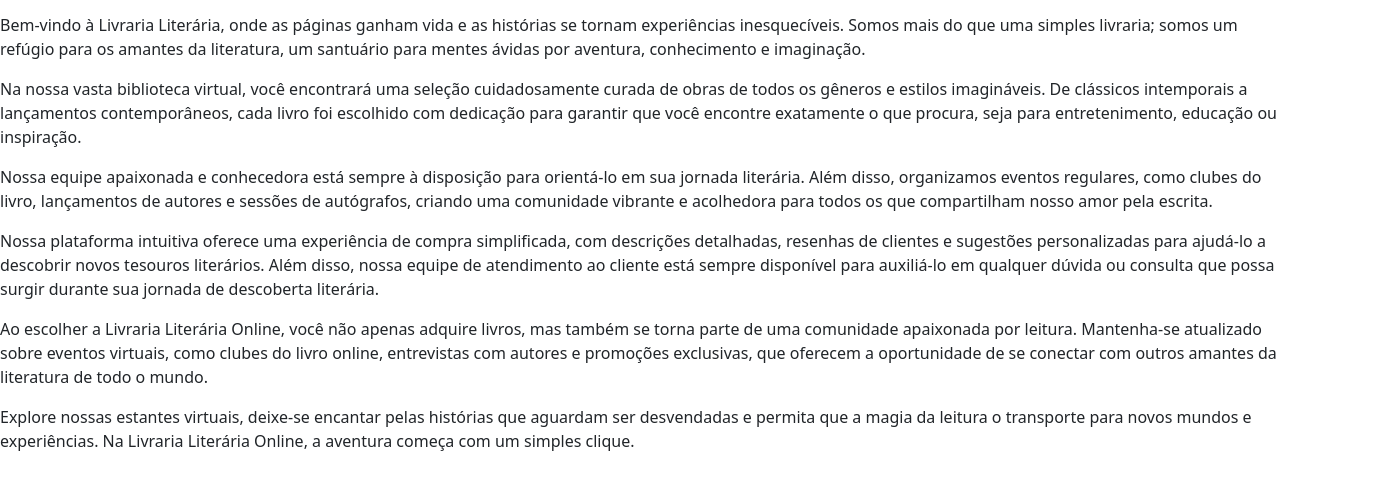
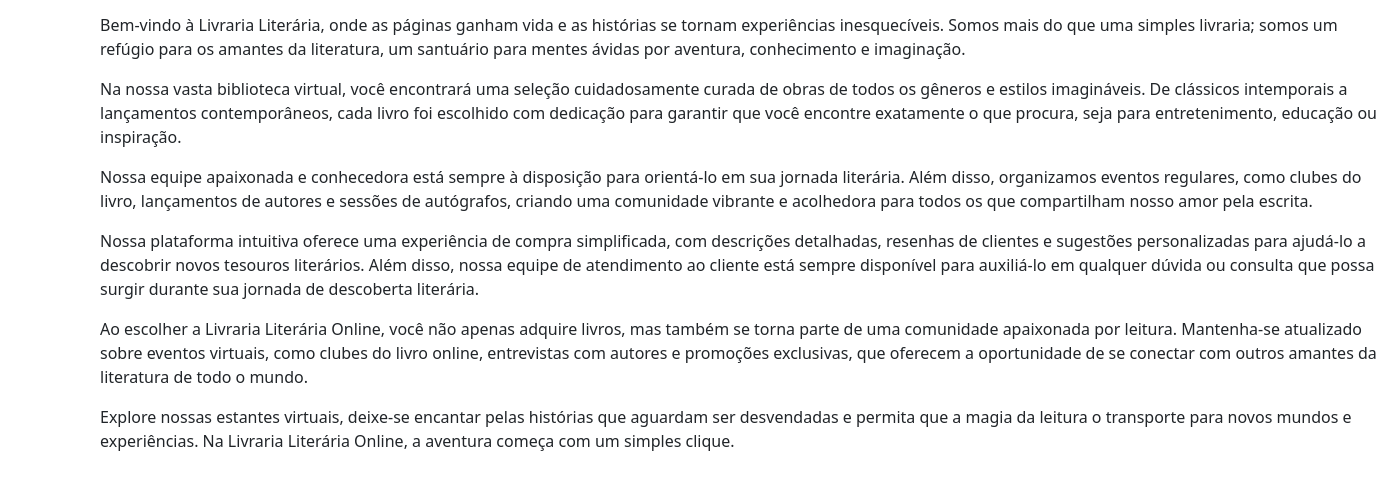
Before and after one commit to CamilyCSantos/Site, a plain HTML site: page sobre.html in a window 1280 px wide. Shown: the part 161-650 px from the top of the page, 1380 px wide, since content can reach past the window. Drawn offline with nearby package versions, Linux system fonts and the light colour scheme.

Commit message:
alterações nas telas sobre e login

```diff
--- a/sobre.html
+++ b/sobre.html
@@ -19,25 +19,26 @@
             <p class="pt-4 text fs-2" style= "margin-left: 100px">Sobre nós</p>
         </div>
         <div>
-            <p>
+            <p style="width: 80rem; margin-left: 100px">
                 Bem-vindo à Livraria Literária, onde as páginas ganham vida e as histórias se tornam experiências inesquecíveis. Somos mais do que uma simples livraria; somos um refúgio para os amantes da literatura, um santuário para mentes ávidas por aventura, conhecimento e imaginação.
             </p>
-            <p>
+            <p style="width: 80rem; margin-left: 100px">
                 Na nossa vasta biblioteca virtual, você encontrará uma seleção cuidadosamente curada de obras de todos os gêneros e estilos imagináveis. De clássicos intemporais a lançamentos contemporâneos, cada livro foi escolhido com dedicação para garantir que você encontre exatamente o que procura, seja para entretenimento, educação ou inspiração.
             </p>
-            <p>
+            <p style="width: 80rem; margin-left: 100px">
                 Nossa equipe apaixonada e conhecedora está sempre à disposição para orientá-lo em sua jornada literária. Além disso, organizamos eventos regulares, como clubes do livro, lançamentos de autores e sessões de autógrafos, criando uma comunidade vibrante e acolhedora para todos os que compartilham nosso amor pela escrita.
             </p>
-            <p>
+            <p style="width: 80rem; margin-left: 100px">
                 Nossa plataforma intuitiva oferece uma experiência de compra simplificada, com descrições detalhadas, resenhas de clientes e sugestões personalizadas para ajudá-lo a descobrir novos tesouros literários. Além disso, nossa equipe de atendimento ao cliente está sempre disponível para auxiliá-lo em qualquer dúvida ou consulta que possa surgir durante sua jornada de descoberta literária.
             </p>
-            <p>
+            <p style="width: 80rem; margin-left: 100px">
                 Ao escolher a Livraria Literária Online, você não apenas adquire livros, mas também se torna parte de uma comunidade apaixonada por leitura. Mantenha-se atualizado sobre eventos virtuais, como clubes do livro online, entrevistas com autores e promoções exclusivas, que oferecem a oportunidade de se conectar com outros amantes da literatura de todo o mundo.
             </p>
-            <P>
+            <P style="width: 80rem; margin-left: 100px">
                 Explore nossas estantes virtuais, deixe-se encantar pelas histórias que aguardam ser desvendadas e permita que a magia da leitura o transporte para novos mundos e experiências. Na Livraria Literária Online, a aventura começa com um simples clique.
             </P>
         </div>
+
     </div>
 </body>
 </html>
```
Also changed, not shown: index.html (+1 -2 lines), login.html (+8 -0 lines).
